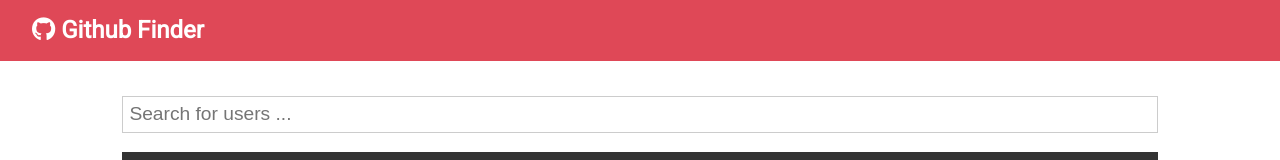
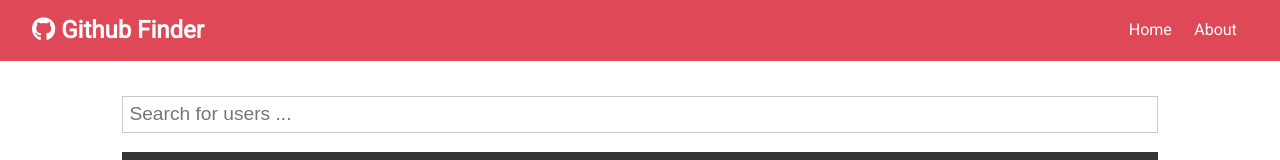
Before and after one commit to Diegobr21/GithubFinder, a React (Create React App) app: page / in a window 1280 px wide. Shown: the top 160 px of the page. Built offline with nearby package versions, Linux system fonts and the light colour scheme.

Commit message:
Link instead of a tag to about and home

```diff
--- a/src/components/layout/Navbar.js
+++ b/src/components/layout/Navbar.js
@@ -1,5 +1,6 @@
 import React from 'react'
 import PropTypes from 'prop-types'
+import { Link } from 'react-router-dom'
 
 
 const Navbar = ({icon, title}) => {
@@ -8,6 +9,14 @@
             <h1>
                 <i className = {icon} ></i> {title}
             </h1>
+            <ul>
+                <li>
+                    <Link to='/'>Home</Link>
+                </li>
+                <li>
+                    <Link to='/about'>About</Link>
+                </li>
+            </ul>
         </nav>
     )
 
```
